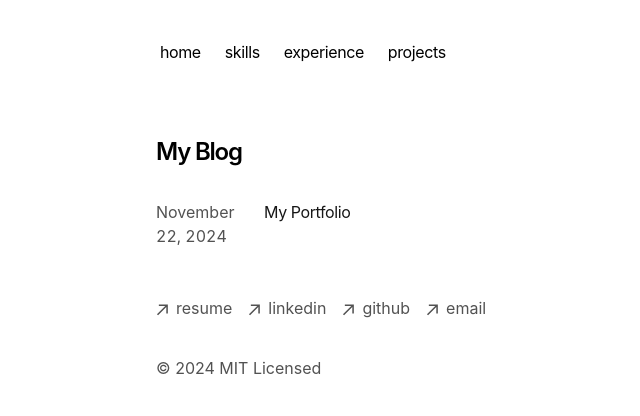
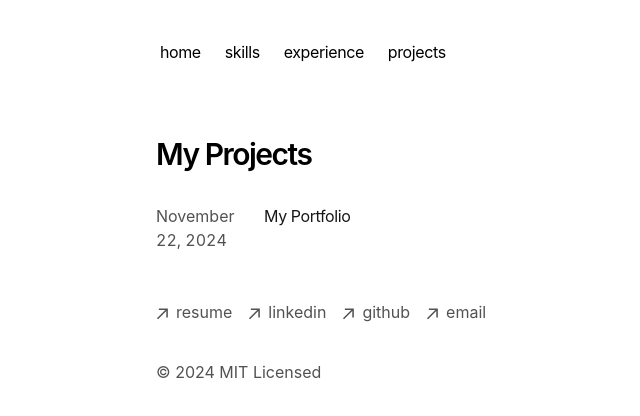
Before and after one commit to nnwetzel/portfolio, a Next.js app: page /projects in a window 1280 px wide. Shown: the top 416 px of the page, without its empty margins (196-836 px from the left). Built offline with nearby package versions, Linux system fonts and the light colour scheme.

Commit message:
Fix projects

```diff
--- a/app/layout.tsx
+++ b/app/layout.tsx
@@ -12,7 +12,7 @@ export const metadata: Metadata = {
   metadataBase: new URL(baseUrl),
   title: {
     default: 'My Portfolio',
-    template: '%s | Next.js Portfolio Starter',
+    template: '%s',
   },
   description: 'This is my portfolio.',
   openGraph: {
--- a/app/projects/page.tsx
+++ b/app/projects/page.tsx
@@ -8,8 +8,8 @@ export const metadata = {
 export default function Page() {
   return (
     <section>
-      <h1 className="font-semibold text-2xl mb-8 tracking-tighter">My Blog</h1>
-      <ProjectPosts />
+      <h1 className="mb-8 text-3xl font-semibold tracking-tighter">My Projects</h1>
+      <ProjectPosts/>
     </section>
   )
 }
```
